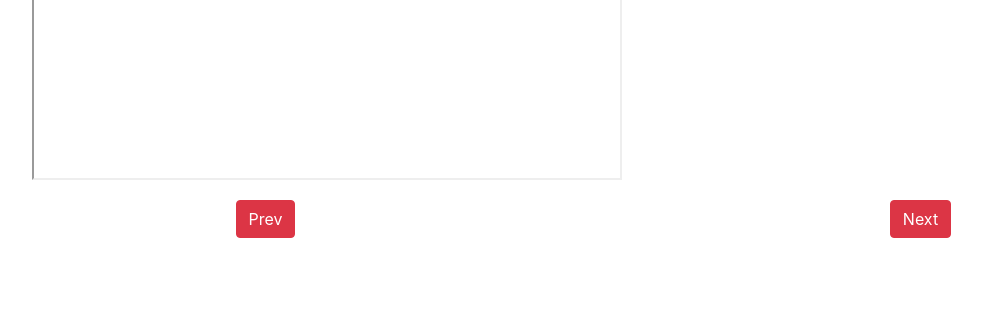
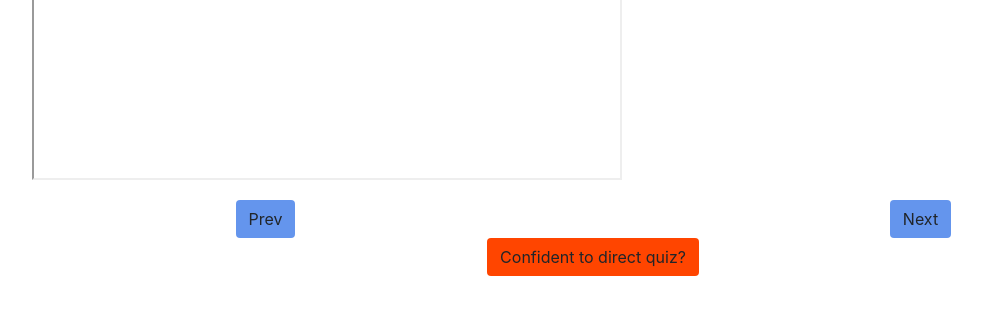
Before and after one commit to jason424217/UI-project, a Flask app: template templates/learn.html in a window 1280 px wide. Shown: the part 324-639 px from the top of the page, without its empty margins (47-1029 px from the left). Run offline with Flask 2, Linux system fonts and the light colour scheme; the template is opened without the code that fills it, so the values that code supplies are empty; some libraries are stand-ins or nearby versions.

Commit message:
add direct quiz button to learn page

```diff
--- a/static/home.js
+++ b/static/home.js
@@ -5,5 +5,5 @@ $(document).ready(()=>{
 
     $(document).on('click',"#quiz-button",()=>{
         window.location.href="/quiz"
+    })
 })
-    })
--- a/static/learn.css
+++ b/static/learn.css
@@ -11,5 +11,11 @@
 #position-text{
     font-size: 20px;
     text-align: justify;
+}
+ .move-btn{
+    background-color: cornflowerblue;
+}
 
+#directQuiz {
+    background-color: orangered;
 }
--- a/static/learn.js
+++ b/static/learn.js
@@ -11,6 +11,9 @@ function generateUI(data){
         button.addClass("btn btn-warning quiz")
         button.css("color","white")
         $("#quiz-button").append(button)
+
+        // hide direct quiz button for last leanr page
+        $("#directQuiz").hide();
     }
     else{
     $("#position-img").attr("src",data.courtPosition)
@@ -76,12 +79,14 @@ $(document).ready(()=>{
         window.location.href=`/learn/${id+1}`
 
 
-})
-$(document).on('click','.quiz',()=>{
+    })
+    $(document).on('click','.quiz',()=>{
 
-    window.location.href=`/`
+        window.location.href='/'
 
 
+    })
+    $(document).on('click','#directQuiz',()=>{
+        window.location.href='/quiz'
+    })
 })
-
-})
--- a/templates/learn.html
+++ b/templates/learn.html
@@ -49,10 +49,13 @@
 </div>
 <div class="row">
     <div class="col-md-6 text-center">
-        <button id="prev" class="btn btn-danger">Prev</button>
+        <button id="prev" class="btn move-btn">Prev</button>
     </div>
     <div class="col-md-6 text-center">
-        <button id="next" class="btn btn-danger">Next</button>
+        <button id="next" class="btn move-btn">Next</button>
+    </div>
+    <div class="col-md-12 text-center">
+        <button id="directQuiz" class="btn">Confident to direct quiz?</button>
     </div>
 </div>
 <div class="row">
```
